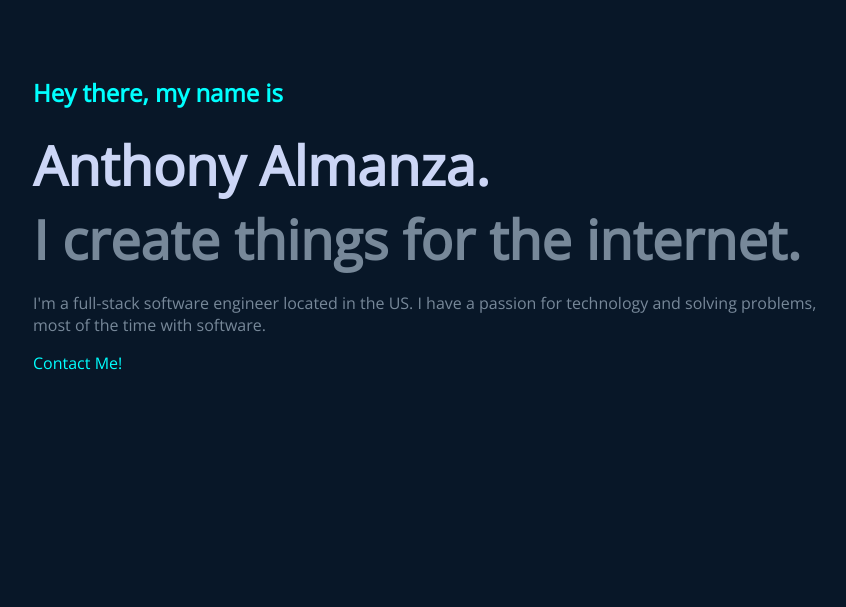
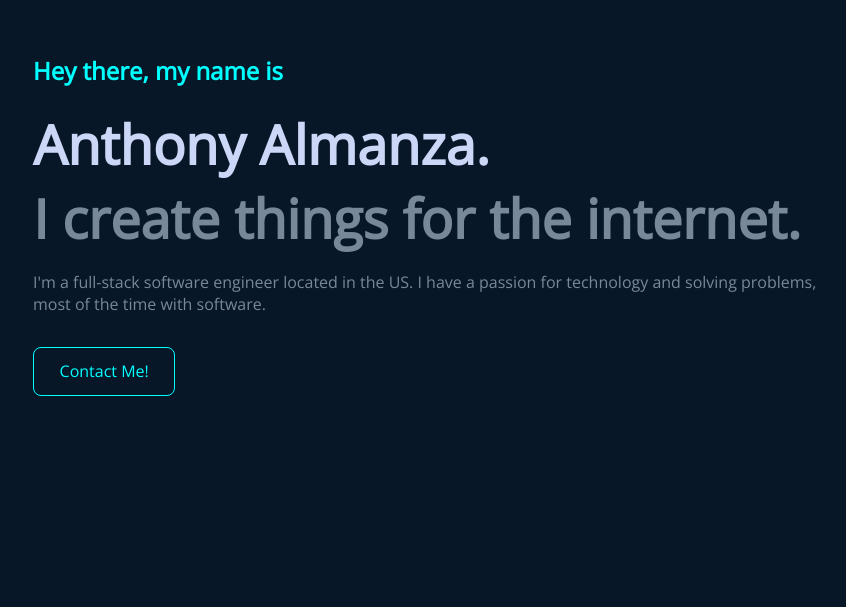
Before and after one commit to AnthonyAlmanza/My-Website, an Angular app: page / in a window 1280 px wide. Shown: the part 193-800 px from the top of the page, without its empty margins (207-1053 px from the left). Built offline with nearby package versions, Linux system fonts and the light colour scheme.

Commit message:
Updated CSS of the Contact Me button

```diff
--- a/src/app/app.component.scss
+++ b/src/app/app.component.scss
@@ -33,3 +33,37 @@ section {
   min-height: 100vh;
   padding: 0;
 }
+
+#contact-me-div {
+  margin: 1rem 0 0 0;
+  padding: .8rem 1.6rem;
+  border: 1px solid aqua;
+  border-radius: .5rem;
+  position: relative;
+  overflow: hidden;
+  z-index: 1;
+  transition: color 150ms ease-in-out;
+  &:after {
+    content: '';
+    position: absolute;
+    display: block;
+    top: 0;
+    left: 50%;
+    transform: translateX(-50%);
+    width: 0;
+    height: 100%;
+    background: aqua;
+    z-index: -1;
+    transition: width 150ms ease-in-out;
+  }
+
+  &:hover {
+    a {
+      color: #081728;
+    }
+    color: #fff;
+    &:after {
+      width: 110%;
+    }
+  }
+}
```
